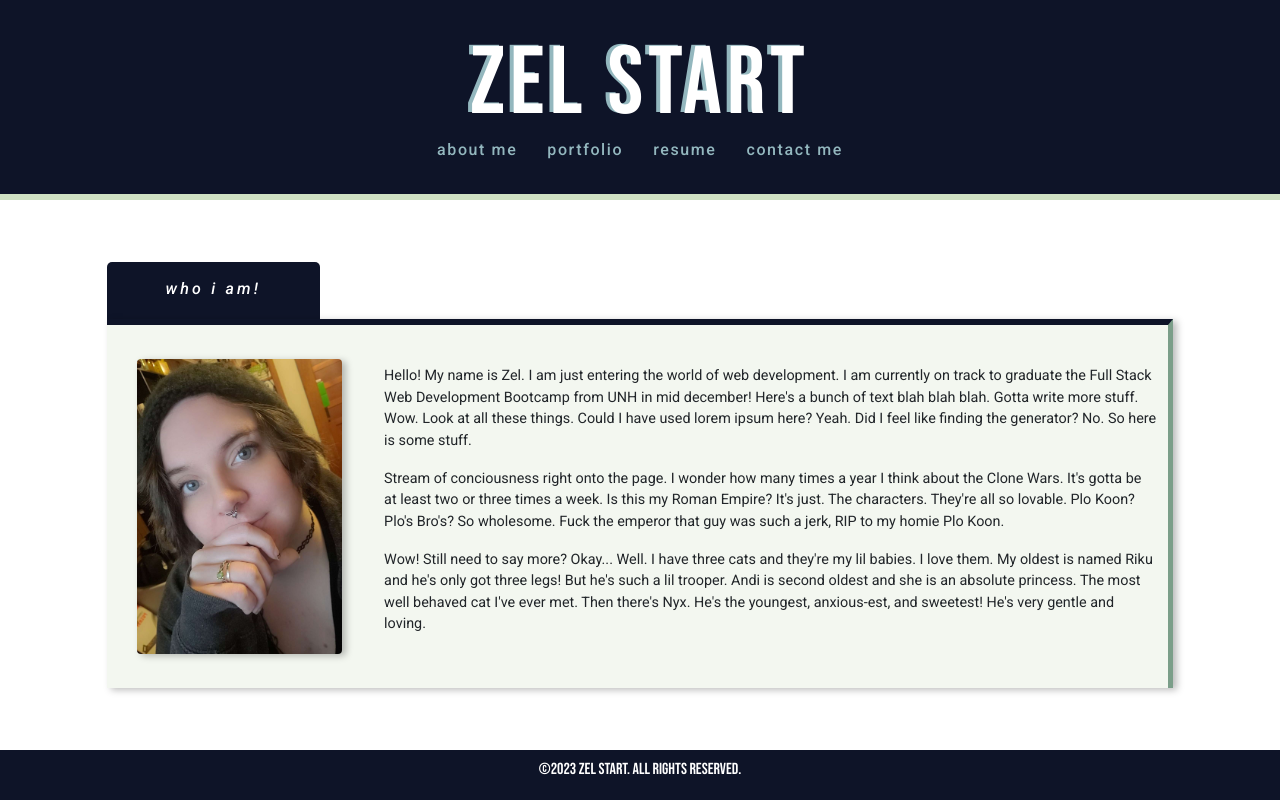
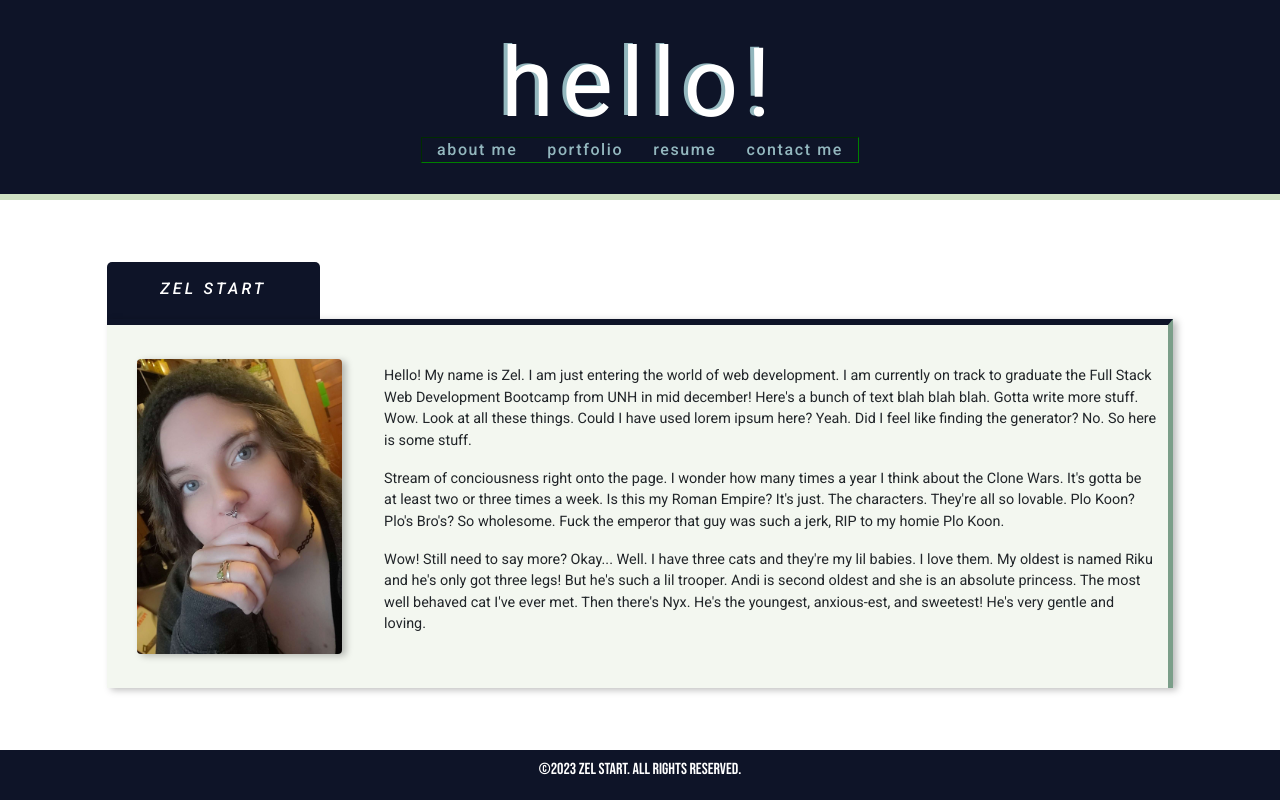
Before and after one commit to zelstart/react-portfolio, a React (Vite) app in the folder react-portfolio/: page / in a window 1280 px wide. Built offline with nearby package versions, Linux system fonts and the light colour scheme.

Commit message:
hmm potentially redoing everything...

```diff
--- a/react-portfolio/src/components/Header.jsx
+++ b/react-portfolio/src/components/Header.jsx
@@ -1,11 +1,39 @@
-import React from 'react';
+
+
+
+
+import React, { useState, useEffect } from 'react';
 
 function Header() {
+    const [isScrollingDown, setIsScrollingDown] = useState(false);
+    let lastScrollTop = 0;
+
+    useEffect(() => {
+      function handleScroll() {
+        let st = window.scrollY || document.documentElement.scrollTop;
+        if (st > lastScrollTop){
+            setIsScrollingDown(true);
+        } else if (st < lastScrollTop) {
+            setIsScrollingDown(false);
+        }
+        // set lastScrollTop equal to the current scroll position
+        lastScrollTop = st <= 0 ? 0 : st;
+    }
+
+        window.addEventListener('scroll', handleScroll);
+        return () => {
+            window.removeEventListener('scroll', handleScroll);
+        };
+    }, []);
+
     return (
       <header className="header">
+          <div className={`header-content ${isScrollingDown ? 'hide' : 'show'}`}>
               <div className="container-fluid d-flex flex-column justify-content-center align-items-center">
                   <div>
-          <h1>Zel Start</h1>
+                      <h1>hello!</h1>
+                  </div>
+              </div>
           </div>
           <div>
               <nav>
@@ -15,8 +43,8 @@ function Header() {
                   <a href="/contactme">contact me</a>
               </nav>
           </div>
-      </div>
       </header>
   );
 }
+
 export default Header;
--- a/react-portfolio/src/components/pages/AboutMe.jsx
+++ b/react-portfolio/src/components/pages/AboutMe.jsx
@@ -10,7 +10,7 @@ function AboutMe() {
         <Row className="about-me vw-100 justify-content-center my-3">
 
             <Col xs={4} sm={4} md={3} lg={2} className='cstm-tab'>
-                who i am!
+                ZEL START
             </Col>
             <Col xs={7} sm={7} md={7} lg={8} className='test'></Col>
 
--- a/react-portfolio/src/style.css
+++ b/react-portfolio/src/style.css
@@ -39,13 +39,23 @@
 
 .header h1 {
     color: white;
-    font-family: 'Bebas Neue', sans-serif;
+    font-family: 'Roboto', sans-serif;
     font-size: 6rem;
     font-weight: 400;
-    letter-spacing: 0.3rem;
+    letter-spacing: 0.5rem;
     text-shadow: -4px -1px 0px var(--acc1-light);
     margin: 0;
     white-space: nowrap;
+}
+
+.hide {
+    transform: translateY(-100%);
+    transition: transform 0.3s ease-in-out;
+}
+
+.show {
+    transform: translateY(0);
+    transition: transform 0.3s ease-in-out;
 }
 
 /* NAV STUFF */
@@ -54,6 +64,7 @@
     justify-content: center;
     width: 100%;
     white-space: nowrap;
+    border: inset 1px green;
 }
 
 .header nav a {
```
Lines whose indentation alone changed are shown as unchanged.
